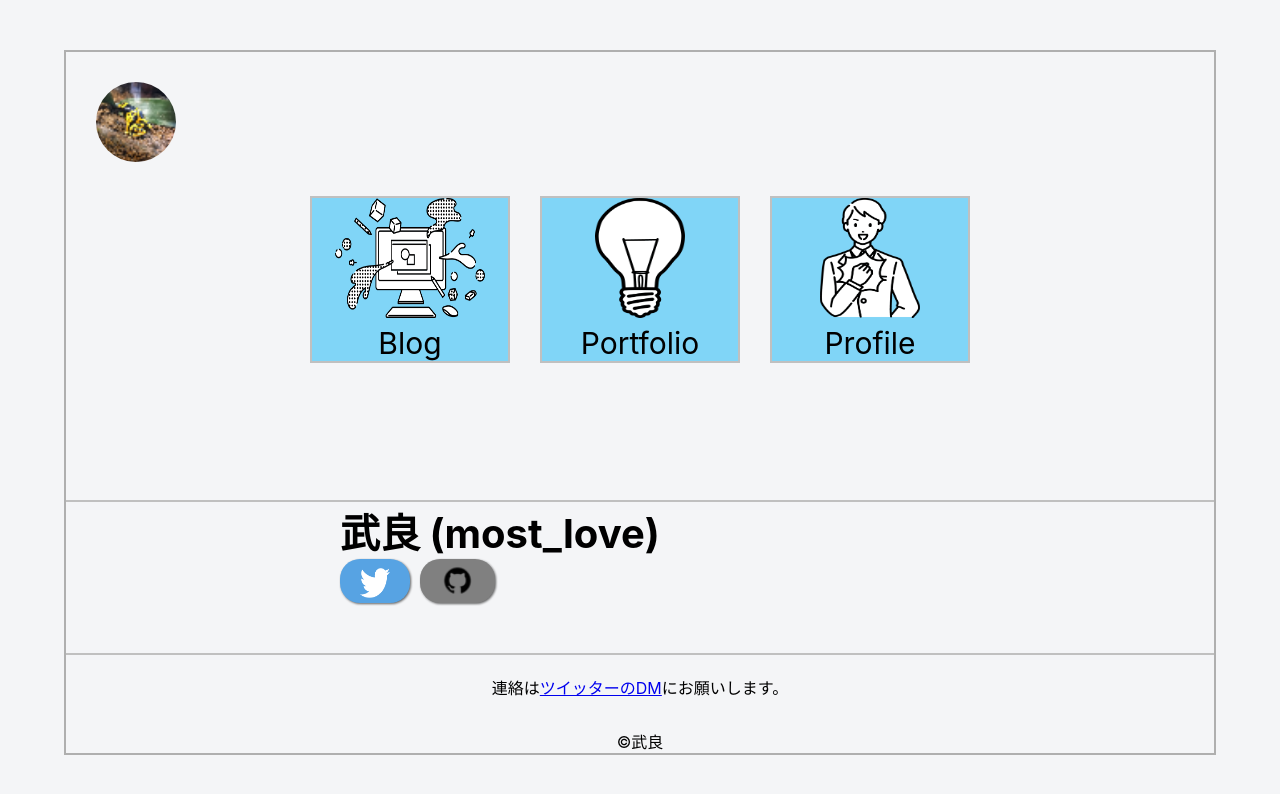
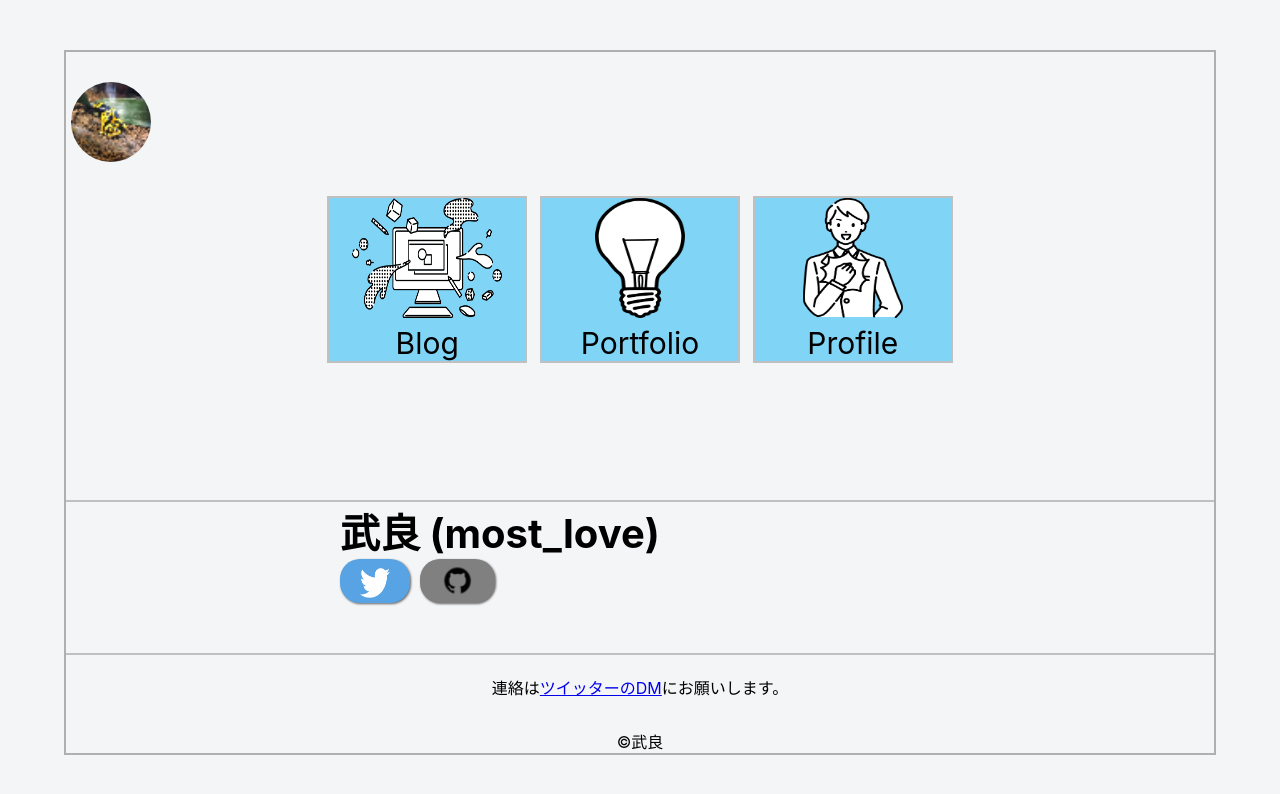
Before and after one commit to mura012/my-blog, a Next.js app: page / in a window 1280 px wide. Shown: the top 794 px of the page. Built offline with nearby package versions, Linux system fonts and the light colour scheme.

Commit message:
📱 レイア言うとの崩れを修正&使用してなかったcssを削除

```diff
--- a/src/components/Links/Links.module.css
+++ b/src/components/Links/Links.module.css
@@ -5,7 +5,7 @@
   min-height: 80px;
 }
 .nav {
-  padding: 30px;
+  padding: 30px 5px;
   height: 450px;
   border-bottom: 2px solid rgb(192, 192, 192);
 }
@@ -35,17 +35,10 @@
   font-size: 30px;
 }
 .center {
-  margin: 0 30px;
+  margin: 0 1vw;
 }
 .wrapper {
   margin-top: 100px;
-}
-.myPage {
-  background-color: rgb(87, 163, 227);
-  height: 40px;
-  border-radius: 20px;
-  padding: 20px 20px 0 20px;
-  text-align: center;
 }
 .git {
   background-color: gray;
```
